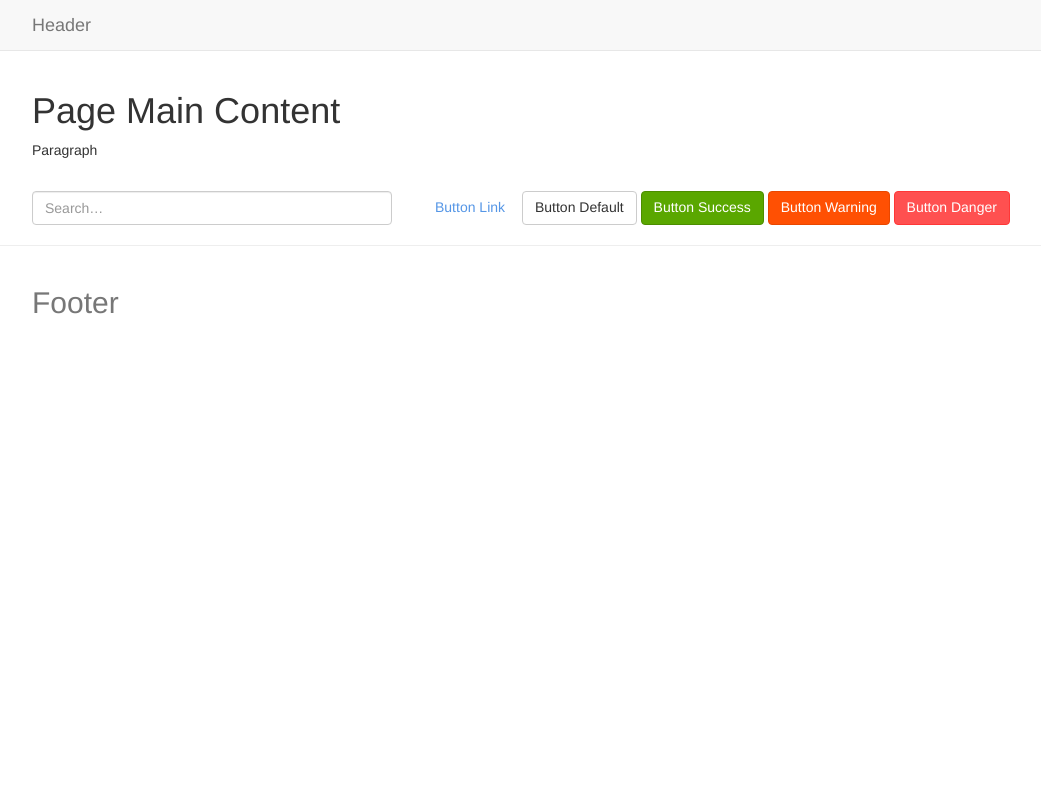
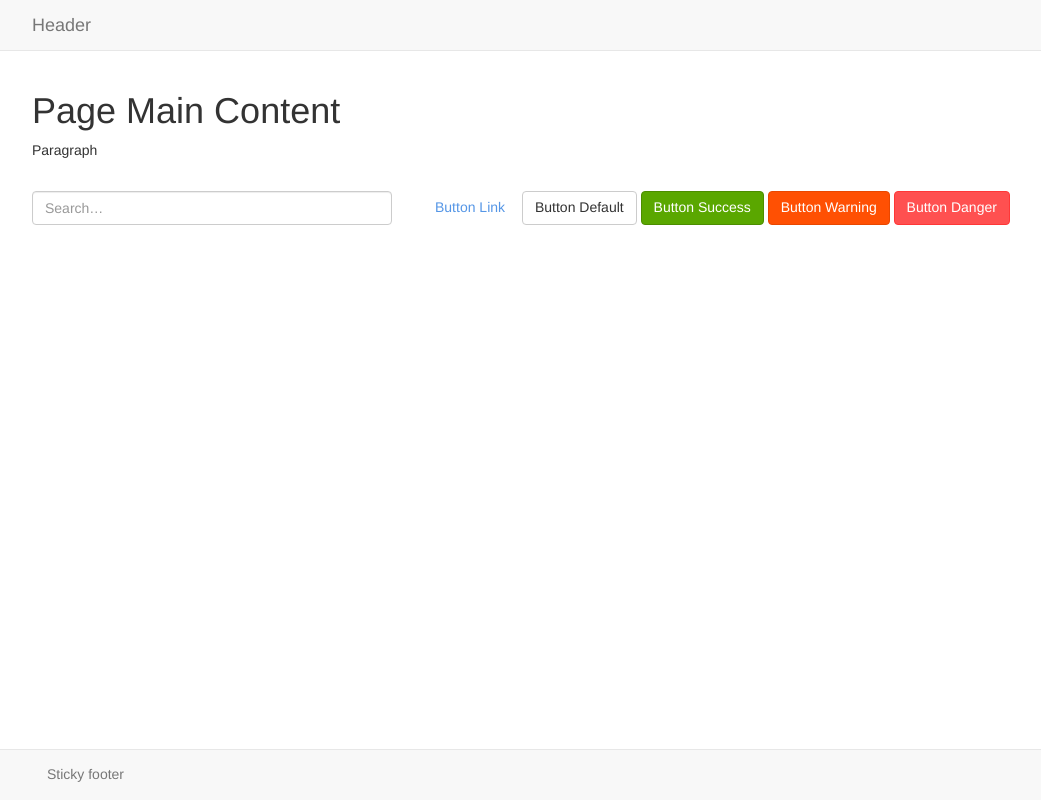
Before and after one commit to irider/HTML-Starterkit, a website: page app/index.html in a window 1280 px wide. Shown: the whole page, without its empty margins (38-1079 px from the left). Drawn offline with Linux system fonts and the light colour scheme.

Commit message:
Small css customization

```diff
--- /dev/null
+++ b/app/assets/scss/_custom.scss
@@ -0,0 +1,11 @@
+html,
+body {
+	height: 100%;
+}
+
+footer {
+	height: 60px;
+	width: 100%;
+	position: absolute;
+	bottom: 0;
+}
--- a/app/assets/scss/styles.scss
+++ b/app/assets/scss/styles.scss
@@ -3,3 +3,6 @@ $icon-font-path: "../../bower_components/bootstrap-sass/assets/fonts/bootstrap/"
 @import "_variables.scss";
 @import "../../bower_components/bootstrap-sass/assets/stylesheets/bootstrap-sprockets";
 @import "../../bower_components/bootstrap-sass/assets/stylesheets/bootstrap";
+
+// Custom styles
+@import "_custom.scss";
--- a/app/index.html
+++ b/app/index.html
@@ -38,15 +38,14 @@
             </div>
         </div>
     </div>
-    <hr>
-<footer>
-	<div class="container">
-		<div class="row">
-			<div class="col-lg-12">
-				<h2 class="text-muted">Footer</h2>
+    <footer>
+	<nav class="navbar navbar-default navbar-fixed-bottom">
+		<div class="container">
+			<div class="navbar-header">
+				<p class="navbar-text">Sticky footer</p>
 			</div>
 		</div>
-	</div>
+	</nav>
 </footer>
 </body>
 
```
Also changed, not shown: app/assets/html/includes/footer.html (+5 -6 lines), app/assets/styles/styles.css, gulpfile.js (line endings or trailing spaces), 1 other file.
